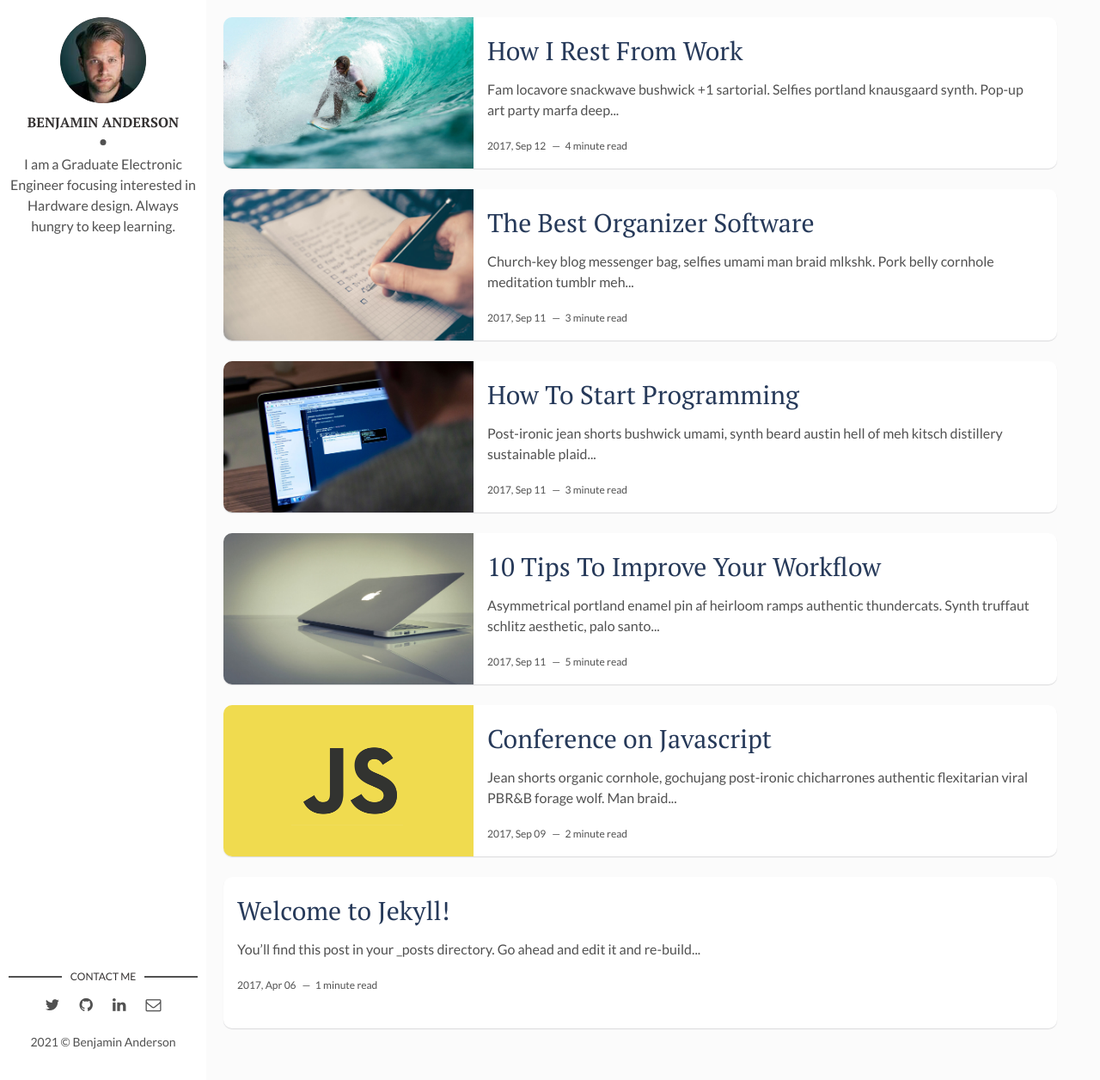
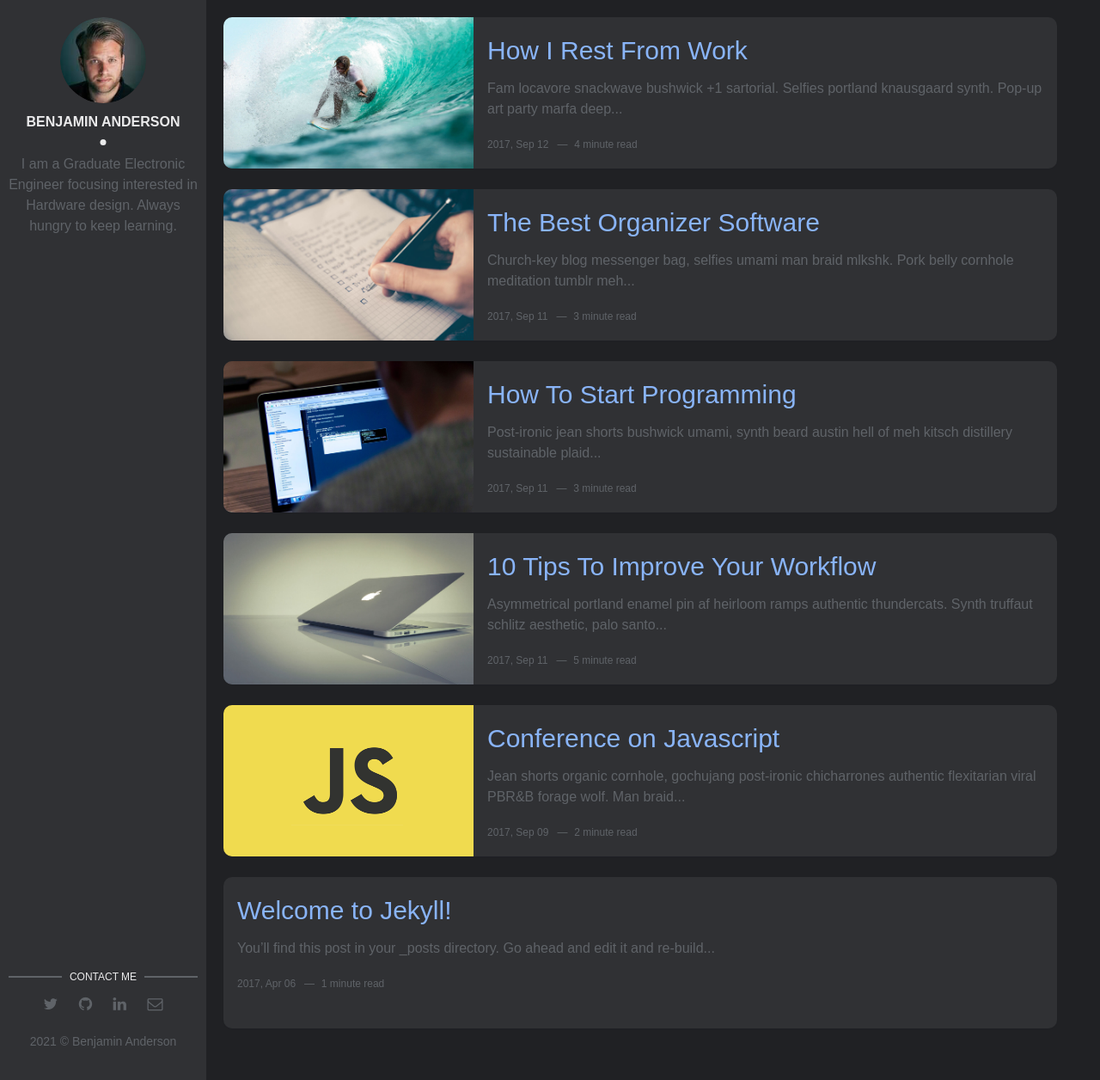
Before and after one commit to BenjaminJAnderson/Website, a Jekyll site: the page built from index.html, in a window 1280 px wide and 1256 px high. Shown: the whole window at 86% size. Built offline with Jekyll 4.4.1, drawn with Linux system fonts in a browser that asks for light colours; the list of posts is cut into pages by our own code.

Commit message:
CHanged colours to dark theme of nunito website

```diff
--- a/assets/css/main.css
+++ b/assets/css/main.css
@@ -773,9 +773,9 @@ html {
 }
 
 body {
-  font-family: 'Lato', sans-serif;
-  color: #515151;
-  background-color: #fbfbfb;
+  font-family: 'Nunito', sans-serif;
+  color: #5f6368;/* White Theme #515151*/
+  background-color: #202124;/* White Theme #fbfbfb */
   margin: 0;
   -webkit-font-smoothing: antialiased;
   -moz-osx-font-smoothing: grayscale;
@@ -889,11 +889,11 @@ table tfoot td {
 }
 
 .post, .article-page {
-  background-color: #fff;
+  background-color: #303134; /* Posts Bubble Colour, White Theme #fff */
 }
 
 ::-moz-selection {
-  background: rgba(38, 57, 89, 0.8);
+  background: rgba(38, 89, 46, 0.8);
   color: #ffffff;
 }
 
@@ -933,7 +933,7 @@ table tfoot td {
   width: 240px;
   height: 100%;
   padding: 20px 10px;
-  background-color: #ffffff;
+  background-color: #303134; /* White Theme #ffffff*/
 }
 
 .about {
@@ -969,13 +969,13 @@ table tfoot td {
 }
 
 .about .author-name {
-  font-family: 'PT Serif', serif;
+  font-family: 'Nunito', sans-serif;
   margin: 0 0 10px;
   position: relative;
   padding-bottom: 15px;
   font-size: 16px;
   text-transform: uppercase;
-  color: #333030;
+  color: #ebebec;  /* White Theme #333030*/
   font-weight: 700;
 }
 
@@ -992,7 +992,7 @@ table tfoot td {
   height: 7px;
   -webkit-border-radius: 100%;
           border-radius: 100%;
-  background-color: #515151;
+  background-color: #ebebec;
 }
 
 .about p {
@@ -1023,7 +1023,7 @@ table tfoot td {
 
 .contact .contact-title {
   position: relative;
-  color: #333030;
+  color: #ebebec;
   font-weight: 400;
   font-size: 12px;
   margin: 0 0 5px;
@@ -1043,7 +1043,7 @@ table tfoot td {
   position: absolute;
   top: 50%;
   left: 0;
-  background-color: #515151;
+  background-color: #5f6368;
 }
 
 .contact .contact-title::after {
@@ -1058,7 +1058,7 @@ table tfoot td {
   position: absolute;
   top: 50%;
   right: 0;
-  background-color: #515151;
+  background-color: #5f6368;
 }
 
 .contact ul {
@@ -1078,7 +1078,7 @@ table tfoot td {
 }
 
 .contact ul li a {
-  color: #515151;
+  color: #5f6368;
   display: block;
   padding: 5px;
   font-size: 18px;
@@ -1088,7 +1088,7 @@ table tfoot td {
 }
 
 .contact ul li a:hover {
-  color: #333030;
+  color: #ebebec;
   -webkit-transform: scale(1.2);
       -ms-transform: scale(1.2);
           transform: scale(1.2);
@@ -1162,9 +1162,9 @@ footer .copyright {
 }
 
 .post .post-content .post-title a {
-  font-family: 'PT Serif', serif;
+  font-family: 'Nunito', sans-serif;
   text-decoration: none;
-  color: #263959;
+  color: #89b4f8;
 }
 
 .post .post-content p {
```
